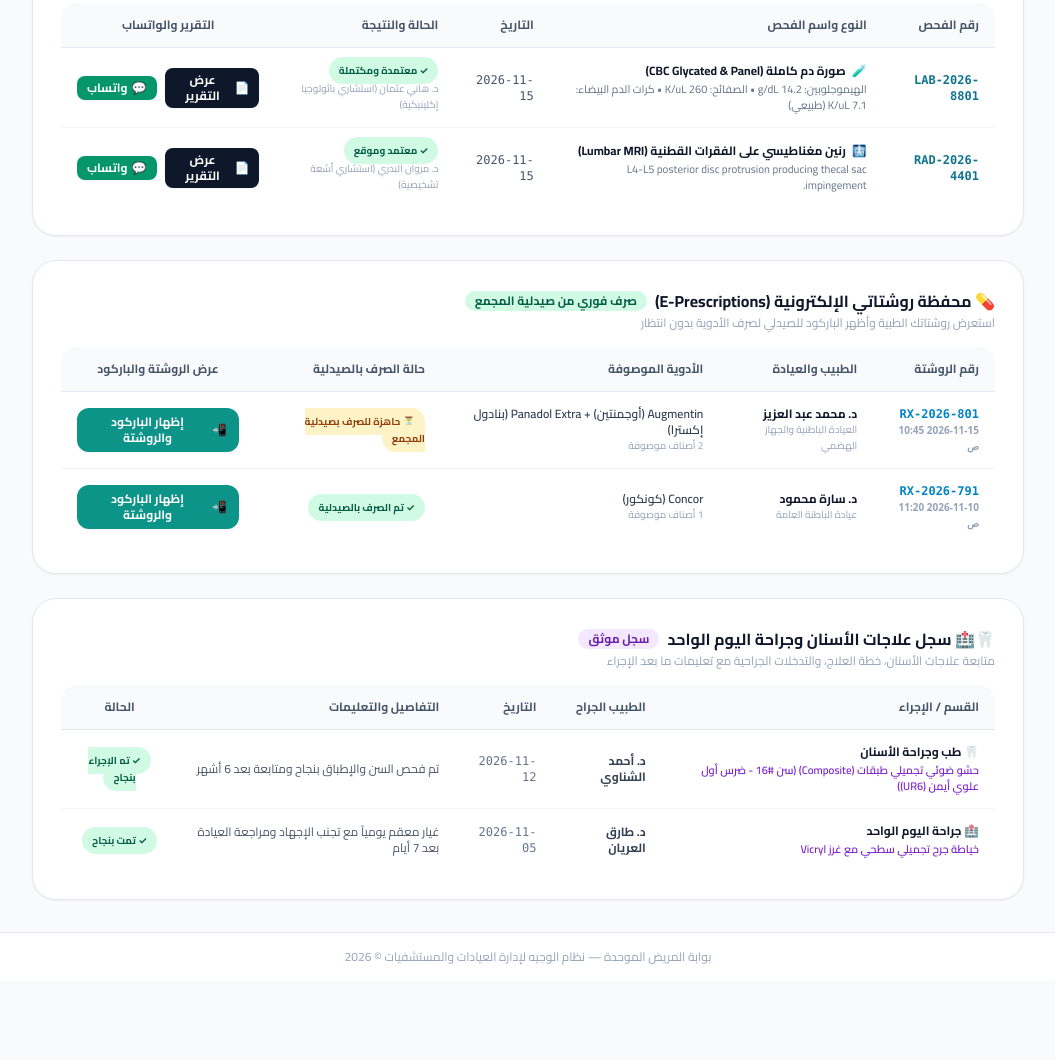
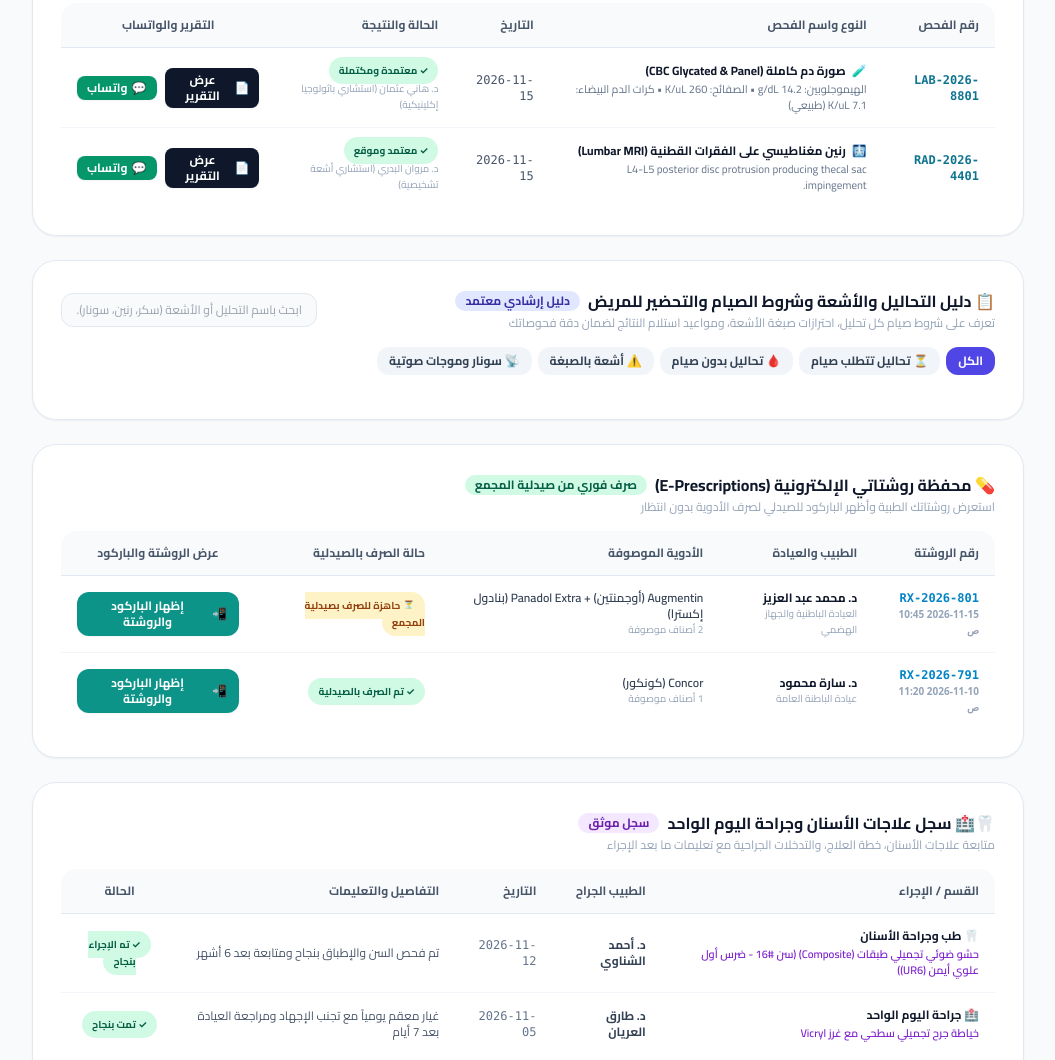
Before and after one commit to hassan-wajih-ai/al-wagih-clinic, a plain HTML site: page dashboards/patient/index.html in a window 1280 px wide. Shown: the part 2073-3133 px from the top of the page, without its empty margins (112-1167 px from the left). Before the commit the page ends 3054 px from the top, so only its background shows below. Drawn offline with nearby package versions, Linux system fonts and the light colour scheme.

```diff
--- a/dashboards/patient/index.html
+++ b/dashboards/patient/index.html
@@ -268,6 +268,36 @@
             </div>
         </div>
 
+        <!-- Diagnostic Preparation Guide Card (دليل التحاليل والأشعة وشروط الصيام والتحضير) -->
+        <div class="card-hover bg-white dark:bg-slate-900 rounded-3xl border border-slate-200 dark:border-slate-800 shadow-sm p-5 sm:p-7 transition-colors space-y-4">
+            <div class="flex flex-col sm:flex-row sm:items-center justify-between gap-3">
+                <div>
+                    <h3 class="text-base font-bold text-slate-900 dark:text-white flex items-center gap-2">
+                        <span>📋 دليل التحاليل والأشعة وشروط الصيام والتحضير للمريض</span>
+                        <span class="text-xs px-2.5 py-0.5 rounded-full bg-indigo-100 dark:bg-indigo-950 text-indigo-800 dark:text-indigo-300 font-bold">دليل إرشادي معتمد</span>
+                    </h3>
+                    <p class="text-xs text-slate-400 mt-0.5">تعرف على شروط صيام كل تحليل، احترازات صبغة الأشعة، ومواعيد استلام النتائج لضمان دقة فحوصاتك</p>
+                </div>
+                <div class="relative w-full sm:w-64">
+                    <input type="text" id="patient-prep-search-input" onkeyup="PatientApp.searchPatientPrep()" placeholder="ابحث باسم التحليل أو الأشعة (سكر، رنين، سونار)..." class="w-full px-3.5 py-2 text-xs rounded-xl border border-slate-200 dark:border-slate-700 bg-slate-50 dark:bg-slate-950 text-slate-800 dark:text-slate-100 focus:outline-none focus:ring-2 focus:ring-indigo-500">
+                </div>
+            </div>
+
+            <!-- Prep Quick Filters -->
+            <div class="flex flex-wrap items-center gap-1.5">
+                <button type="button" onclick="PatientApp.filterPatientPrep('all')" id="prep-pill-all" class="px-3 py-1.5 rounded-xl text-xs font-bold bg-indigo-600 text-white transition">الكل</button>
+                <button type="button" onclick="PatientApp.filterPatientPrep('fasting')" id="prep-pill-fasting" class="px-3 py-1.5 rounded-xl text-xs font-bold bg-slate-100 dark:bg-slate-800 text-slate-700 dark:text-slate-300 hover:bg-slate-200 transition">⏳ تحاليل تتطلب صيام</button>
+                <button type="button" onclick="PatientApp.filterPatientPrep('non_fasting')" id="prep-pill-non_fasting" class="px-3 py-1.5 rounded-xl text-xs font-bold bg-slate-100 dark:bg-slate-800 text-slate-700 dark:text-slate-300 hover:bg-slate-200 transition">🩸 تحاليل بدون صيام</button>
+                <button type="button" onclick="PatientApp.filterPatientPrep('contrast')" id="prep-pill-contrast" class="px-3 py-1.5 rounded-xl text-xs font-bold bg-slate-100 dark:bg-slate-800 text-slate-700 dark:text-slate-300 hover:bg-slate-200 transition">⚠️ أشعة بالصبغة</button>
+                <button type="button" onclick="PatientApp.filterPatientPrep('us')" id="prep-pill-us" class="px-3 py-1.5 rounded-xl text-xs font-bold bg-slate-100 dark:bg-slate-800 text-slate-700 dark:text-slate-300 hover:bg-slate-200 transition">📡 سونار وموجات صوتية</button>
+            </div>
+
+            <!-- Grid of Patient Guide Cards -->
+            <div class="grid grid-cols-1 sm:grid-cols-2 lg:grid-cols-3 gap-3" id="patient-prep-guide-grid">
+                <!-- Populated via patient.js -->
+            </div>
+        </div>
+
         <!-- My E-Prescriptions Wallet Card (محفظة الروشتات وصرف الأدوية بالباركود) -->
         <div class="card-hover bg-white dark:bg-slate-900 rounded-3xl border border-slate-200 dark:border-slate-800 shadow-sm p-5 sm:p-7 transition-colors">
             <div class="flex items-center justify-between mb-4">
@@ -406,6 +436,7 @@
     <script src="../../js/config.js"></script>
     <script src="../../js/utils.js"></script>
     <script src="../../js/auth.js"></script>
+    <script src="../../js/medical_catalog.js"></script>
     <script src="patient.js"></script>
 </body>
 </html>
```
